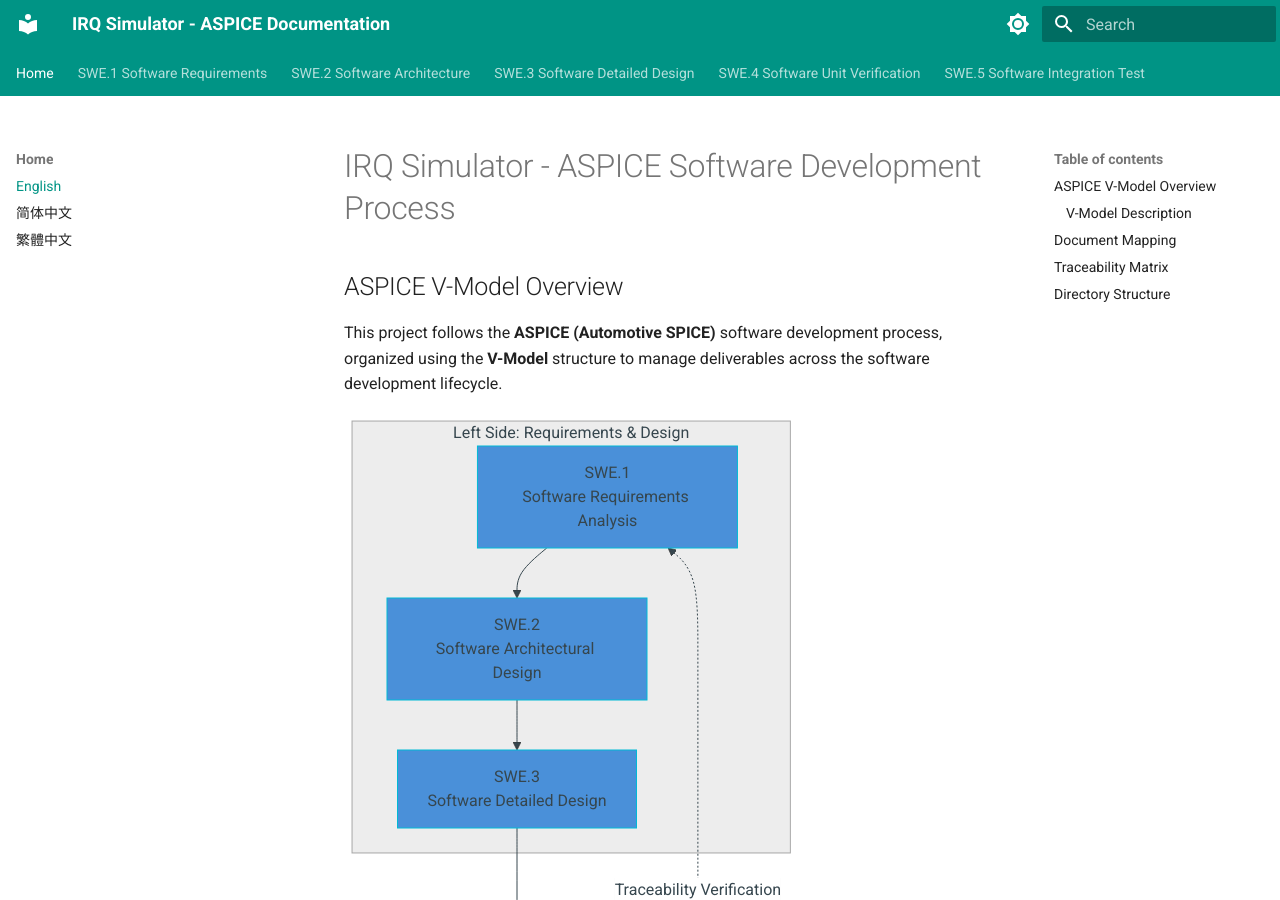
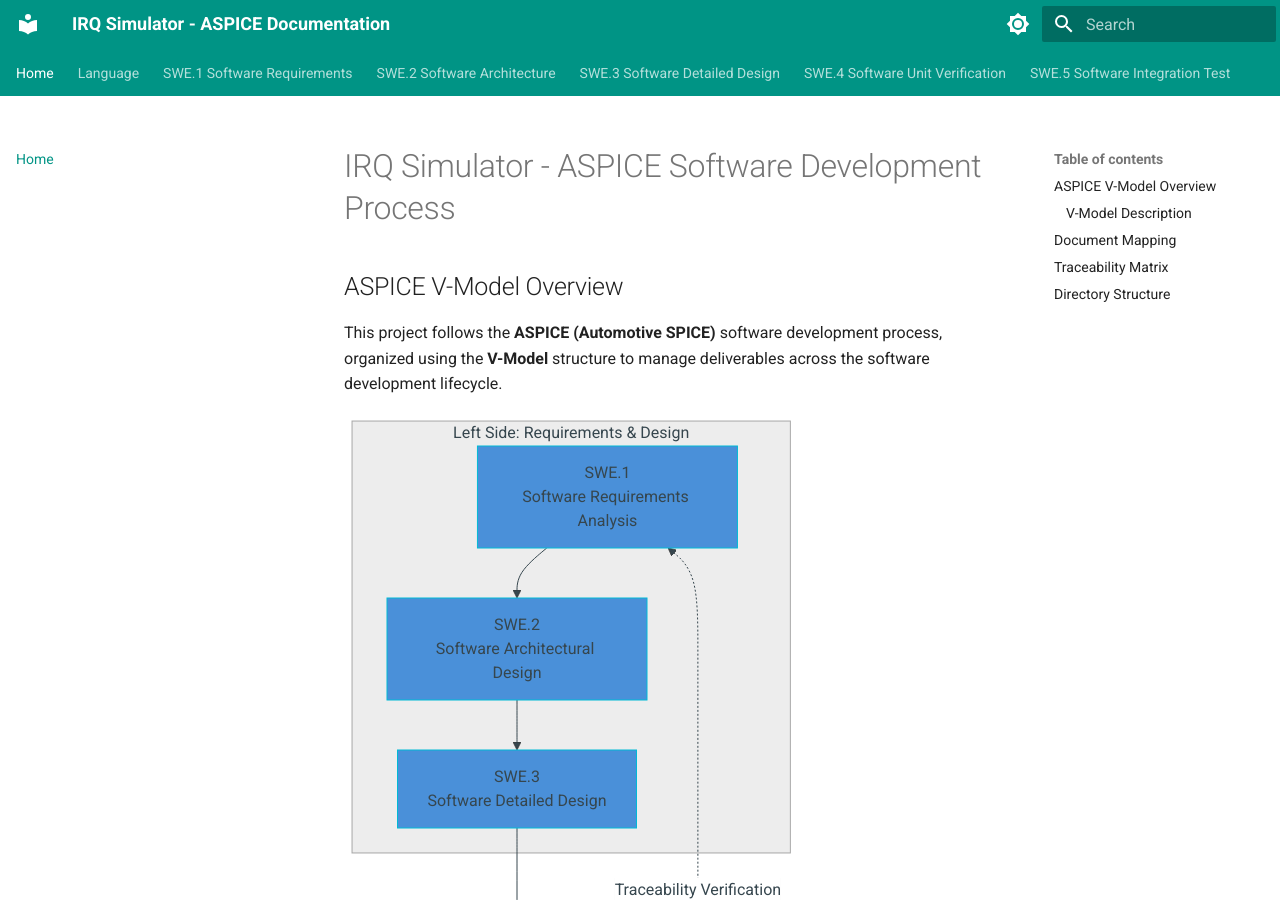
Before and after one commit to Shuming-Yang/trae-test, an MkDocs documentation site: the page built from docs/index_en.md, in a window 1280 px wide and 900 px high. Built offline with MkDocs 1.6.1 and Material for MkDocs 9.7.7, drawn with Linux system fonts in a browser that asks for light colours; part of the change alters nothing that is shown.

```diff
--- a/mkdocs.yml
+++ b/mkdocs.yml
@@ -16,8 +16,8 @@ extra_css:
 # Navigation (ASPICE V-Model)
 # ==========================================
 nav:
-  - Home:
-      - English: index_en.md
+  - Home: index_en.md
+  - Language:
       - 简体中文: index_cn.md
       - 繁體中文: index_tw.md
   - SWE.1 Software Requirements:
```
